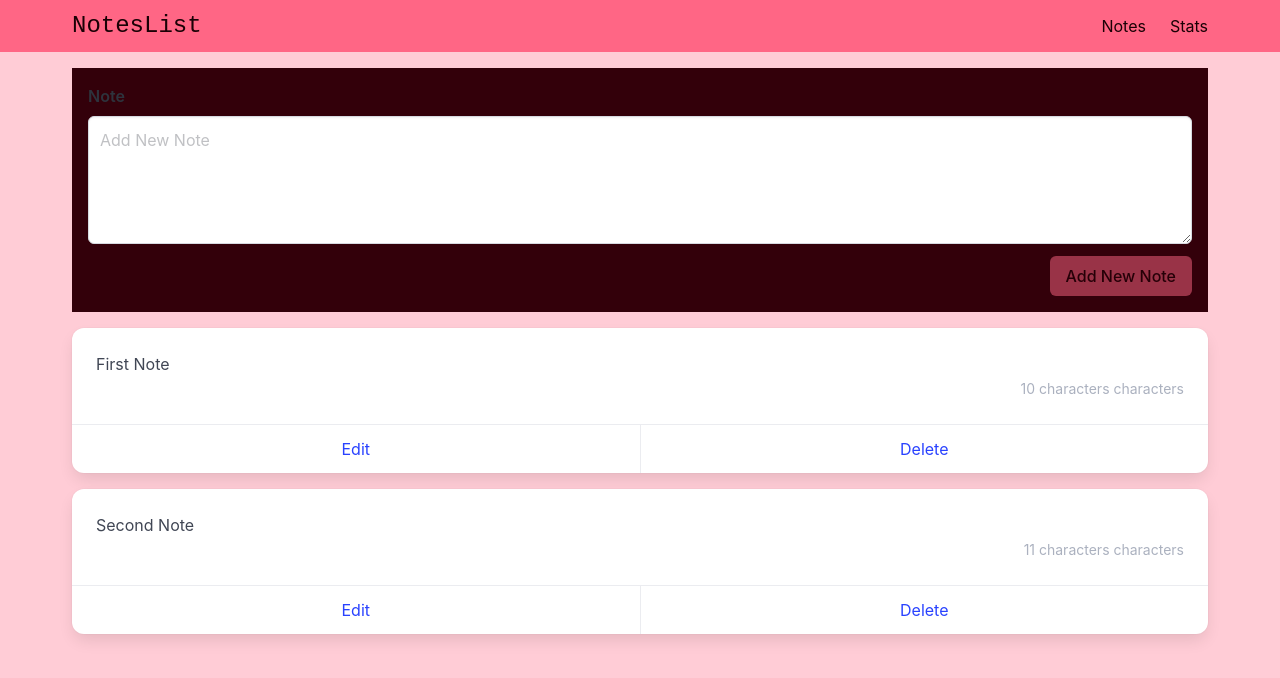
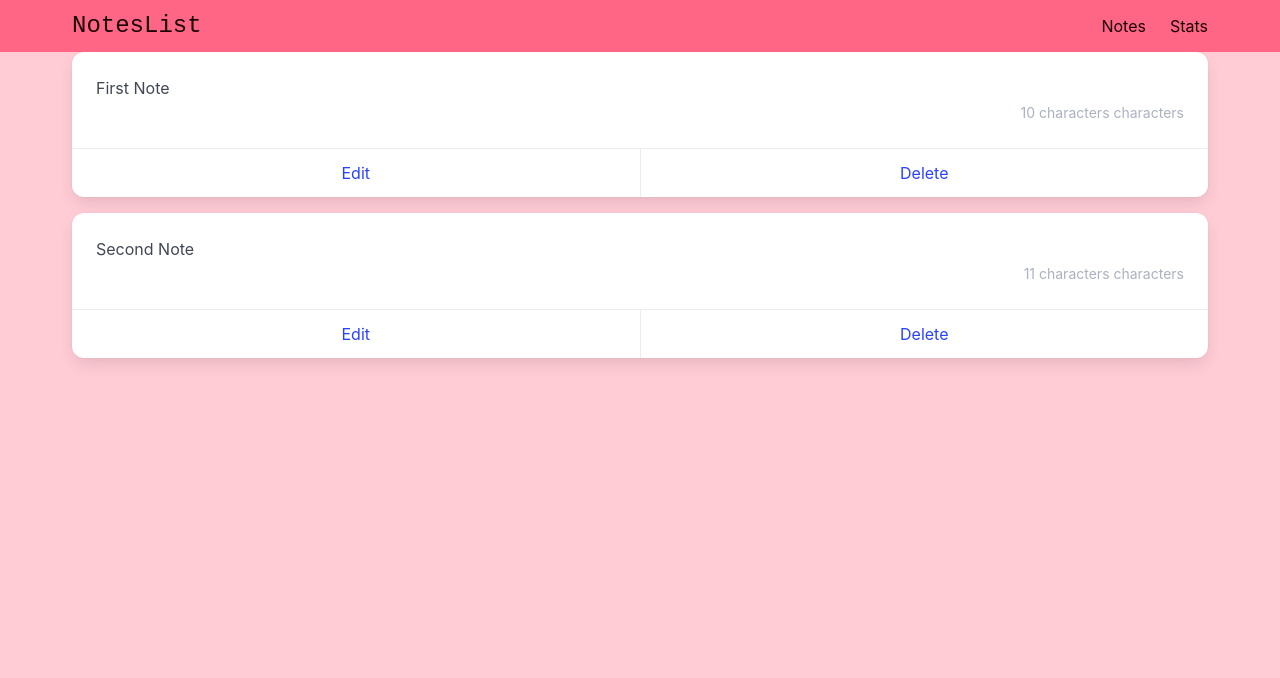
Before and after one commit to VarduhiGalstyan/vue3-composition, a Vue app in the folder noteslist-vue/: page / in a window 1280 px wide. Shown: the top 678 px of the page. Built offline with nearby package versions, Linux system fonts and the light colour scheme.

Commit message:
86. Get Note Content in Edit Note Page using Pinia Getter Functionality in Composition API - Vue 3

```diff
--- a/noteslist-vue/src/Views/EditNoteView.vue
+++ b/noteslist-vue/src/Views/EditNoteView.vue
@@ -1,12 +1,25 @@
 <template>
-  <div>Edit Note: {{ $route.params.id }}</div>
+  <AddEditNote v-model="newNote" ref="addEditNoteRef" bgColor="link" label="Edit Note" placeholder="Edit Note">
+    <template #button>
+      <button class = "button" @click.prevent="$router.back()">
+        Cancel
+      </button>
+      <button :disabled="!noteContent" class="button is-link">
+        Save Note
+      </button>
+    </template>
+  </AddEditNote>
 </template>
 
 <script setup>
+import AddEditNote from '@/components/Notes/AddEditNote.vue';
+import { ref } from 'vue';
 import { useRoute } from 'vue-router';
 
 const route = useRoute();
 
+const noteContent = ref('');
+
 console.log(route.params);
 
 </script>
--- a/noteslist-vue/src/Views/NotesView.vue
+++ b/noteslist-vue/src/Views/NotesView.vue
@@ -1,12 +1,5 @@
 <template>
-  <AddEditNote v-model="newNote" ref="addEditNoteRef">
-    <template #button>
-      <button :disabled="!newNote" class="button is-link is-danger"
-        @click.prevent="addNote">
-        Add New Note
-      </button>
-    </template>
-  </AddEditNote>
+
 
   <SingleNotes v-for="note in notes" :key="note.id" :note="note" />
 </template>
--- a/noteslist-vue/src/components/Notes/AddEditNote.vue
+++ b/noteslist-vue/src/components/Notes/AddEditNote.vue
@@ -1,9 +1,9 @@
 <template>
-  <div class="has-background-danger-dark my-4 p-4">
+  <div class="my-4 p-4" :class="`has-background-${bgColor}-dark` ">
     <div class="field">
-      <label class="label">Note</label>
+      <label class="label has-text-white" v-if="label">{{label}}</label>
       <div class="control">
-        <textarea class="textarea" placeholder="Add New Note"
+        <textarea class="textarea" :placeholder="placeholder"
          :value="modelValue" @input="$emit('update:modelValue', $event.target.value)" ref="textareaRef">
         </textarea>
       </div>
@@ -20,8 +20,23 @@
 <script setup>
 import { ref } from 'vue';
 
-
-const props = defineProps(['modelValue']);
+const props = defineProps({
+  modelValue: {
+    type: String,
+    required: true
+  },
+  bgColor: {
+    type: String,
+    default: 'danger'
+  },
+  label: {
+    type: String,
+  },
+  placeholder: {
+    type: String,
+    default: 'Type Some Thing ....'
+  }
+});
 const emit = defineEmits(['update:modelValue']);
 
 const textareaRef = ref(null);
```
